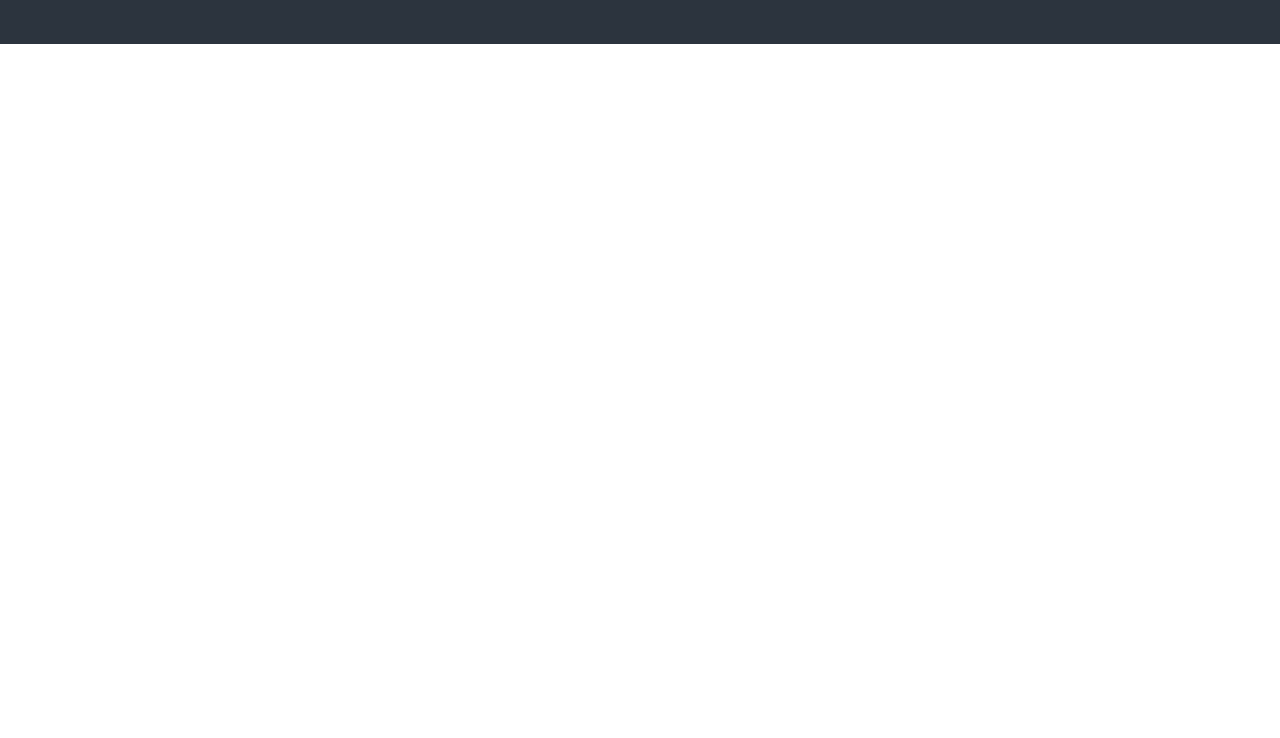
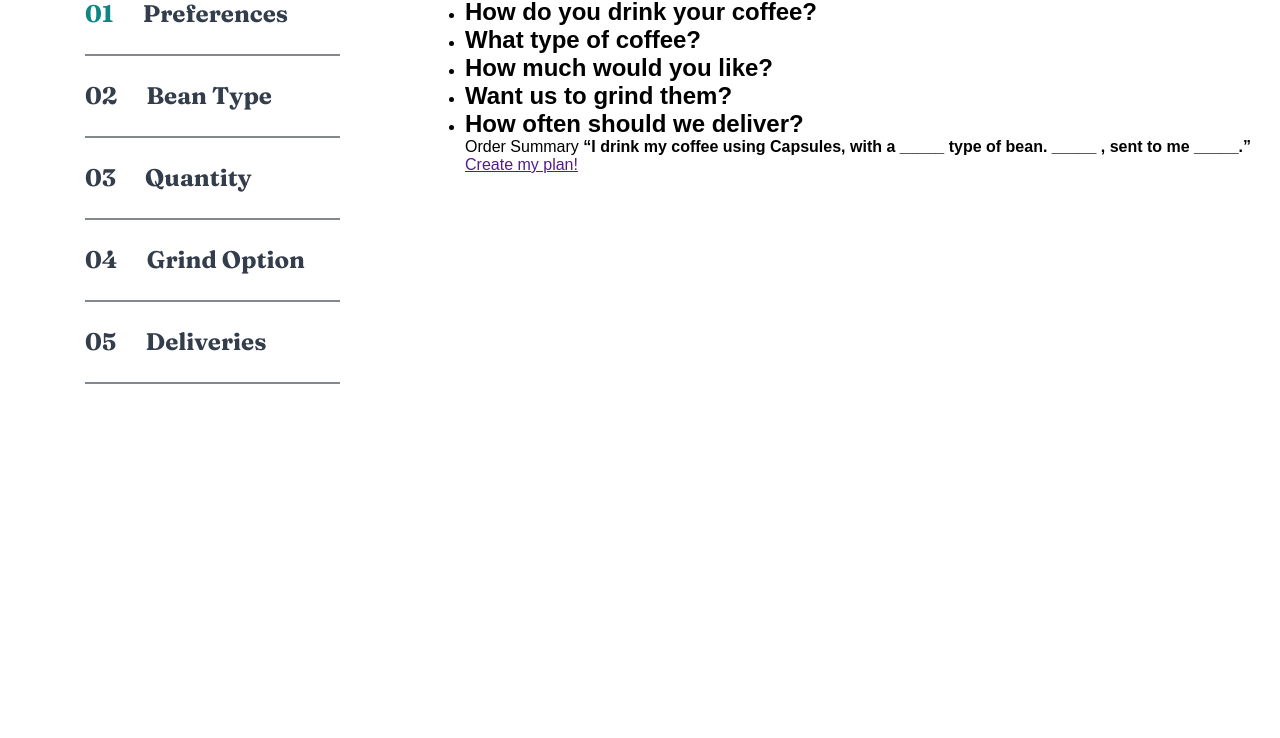
Before and after one commit to VasconcelloDev/coffee-subscription-site, a website built with Vite: page subscribe-us.html in a window 1280 px wide. Shown: the part 1666-2404 px from the top of the page. Before the commit the page ends 1710 px from the top, so only its background shows below. Built offline with nearby package versions, Linux system fonts and the light colour scheme.

Commit message:
create preferences

```diff
--- a/subscribe-us.css
+++ b/subscribe-us.css
@@ -51,7 +51,6 @@
   width: 31px;
   height: 31px;
   z-index: 2;
-  /* margin-top: 115px; */
 }
 
 .plan__list {
@@ -107,3 +106,39 @@
   position: absolute;
   top: 15.5px;
 }
+
+.preferences {
+  display: flex;
+  gap: 125px;
+  max-width: 1280px;
+  height: 653px;
+  margin: auto;
+  padding-left: 85px;
+  padding-top: 113px;
+  margin-top: 168px;
+}
+
+.preferences__navigator {
+}
+
+.preferences__navigator__list {
+  list-style: none;
+  width: 255px;
+}
+
+.preferences__navigator__list li {
+  border-bottom: 2px solid #83888f;
+  padding-bottom: 24px;
+  margin-bottom: 24px;
+}
+.preferences__navigator__list strong {
+  margin-right: 24px;
+}
+
+.preferences__navigator__list h2 {
+  font-family: "Fraunces", sans-serif;
+  font-weight: 900;
+  font-size: 24px;
+  line-height: 32px;
+  color: #333d4b;
+}
--- a/subscribe-us.html
+++ b/subscribe-us.html
@@ -77,6 +77,64 @@
           </li>
         </ol>
       </section>
+
+      <section class="preferences">
+        <div class="preferences__navigator">
+          <ol class="preferences__navigator__list">
+            <li>
+              <h2><strong style="color: #0e8784">01</strong> Preferences</h2>
+            </li>
+
+            <li>
+              <h2><strong>02</strong> Bean Type</h2>
+            </li>
+
+            <li>
+              <h2>
+                <strong>03 </strong>
+                Quantity
+              </h2>
+            </li>
+
+            <li>
+              <h2><strong>04</strong> Grind Option</h2>
+            </li>
+
+            <li>
+              <h2><strong>05</strong> Deliveries</h2>
+            </li>
+          </ol>
+        </div>
+
+        <div class="preferences__list">
+          <ul>
+            <li>
+              <h2>How do you drink your coffee?</h2>
+            </li>
+            <li>
+              <h2>What type of coffee?</h2>
+            </li>
+            <li>
+              <h2>How much would you like?</h2>
+            </li>
+            <li>
+              <h2>Want us to grind them?</h2>
+            </li>
+            <li>
+              <h2>How often should we deliver?</h2>
+            </li>
+          </ul>
+
+          <div class="preferences__testemonials">
+            <span> Order Summary </span>
+            <strong
+              >“I drink my coffee using Capsules, with a _____ type of bean.
+              _____ , sent to me _____.”</strong
+            >
+          </div>
+          <a class="preferences__button__plan" href="">Create my plan! </a>
+        </div>
+      </section>
     </main>
 
     <footer class="footer">
```
